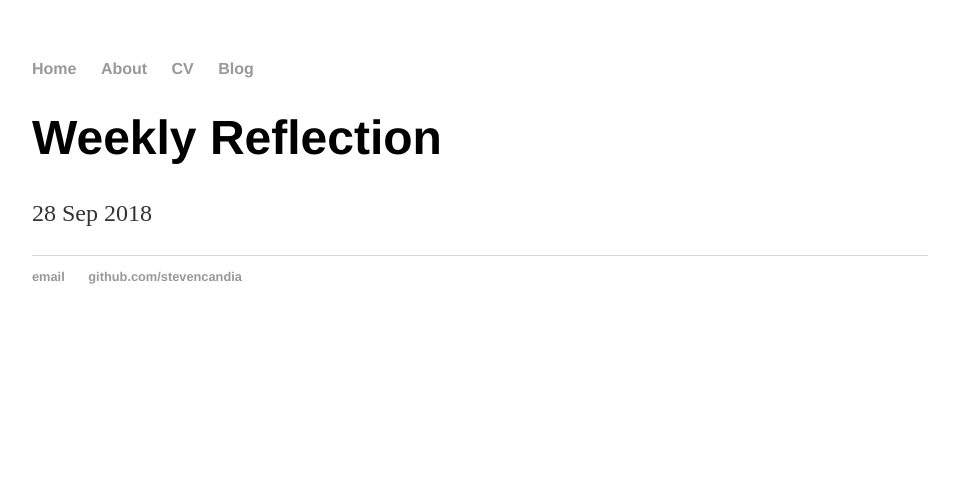
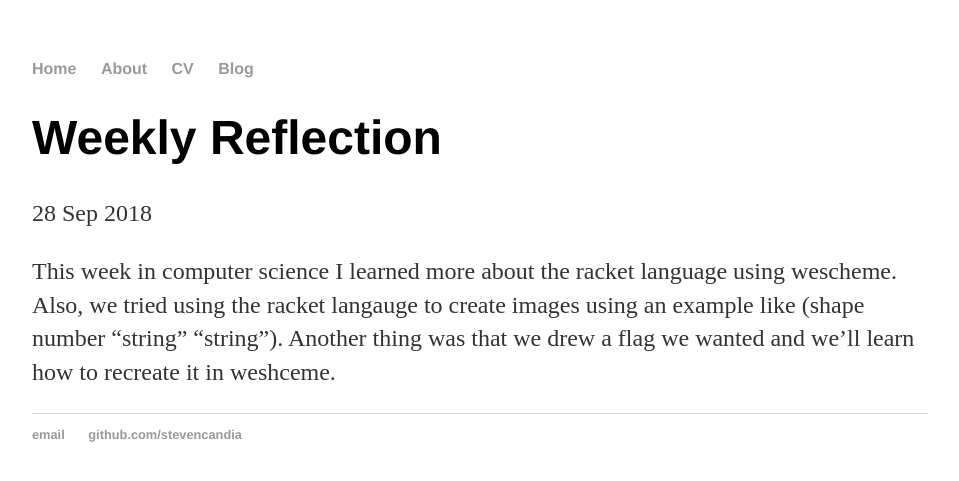
Before and after one commit to stevenc2620/stevenc2620.github.io, a Jekyll site: the page built from _posts/2018-10-05-weekly-reflection-03.md, in a window 1280 px wide. Shown: the top 481 px of the page, without its empty margins (160-1119 px from the left). Built offline with Jekyll 4.4.1, drawn with Linux system fonts in a browser that asks for light colours.

Commit message:
Update 2018-10-05-weekly-reflection-03.md

```diff
--- a/_posts/2018-10-05-weekly-reflection-03.md
+++ b/_posts/2018-10-05-weekly-reflection-03.md
@@ -3,3 +3,5 @@ layout: post
 title: "Weekly Reflection"
 date: 2018-09-28
 ---
+
+This week in computer science I learned more about the racket language using wescheme. Also, we tried using the racket langauge to create images using an example like (shape  number "string" "string"). Another thing was that we drew a flag we wanted and we'll learn how to recreate it in weshceme.
```
